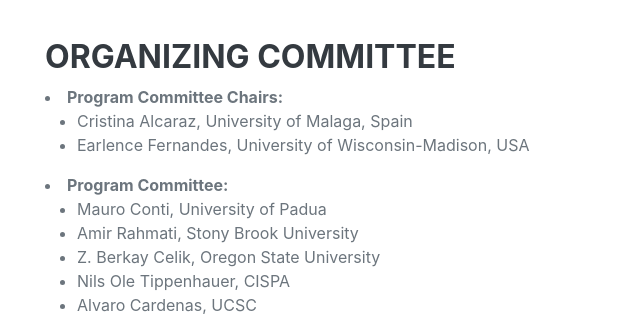
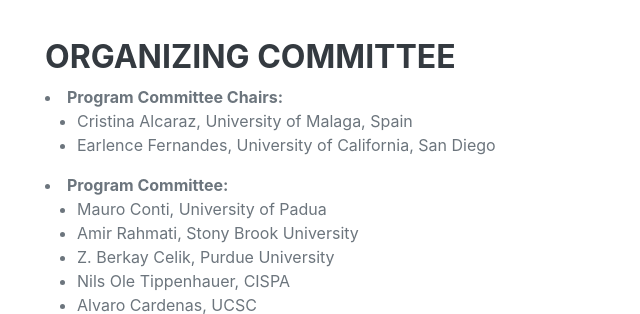
Before and after one commit to cpsiotsec2022/cpsiotsec, a plain HTML site: page index.html in a window 1280 px wide. Shown: the part 3340-3654 px from the top of the page, without its empty margins (275-915 px from the left). Drawn offline with nearby package versions, Linux system fonts and the light colour scheme; a web font is replaced by a local one.

Commit message:
first commit

```diff
--- a/index.html
+++ b/index.html
@@ -227,7 +227,7 @@
                         <b>Program Committee Chairs:</b>
                         <ul>
                             <li> Cristina Alcaraz, University of Malaga, Spain </li>
-                            <li> Earlence Fernandes, University of Wisconsin-Madison, USA </li>
+                            <li> Earlence Fernandes, University of California, San Diego </li>
                         </ul>
                     </li>
                     <li>
@@ -237,7 +237,7 @@
 
                             <li> Mauro Conti, University of Padua </li>
                             <li> Amir Rahmati, Stony Brook University </li>
-                            <li> Z. Berkay Celik, Oregon State University </li>
+                            <li> Z. Berkay Celik, Purdue University </li>
                             <li> Nils Ole Tippenhauer, CISPA </li>
                             <li> Alvaro Cardenas, UCSC </li>
                             <li> Luis Garcia, USC </li>
```
